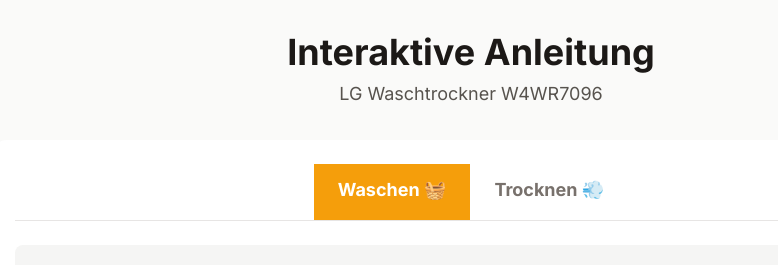
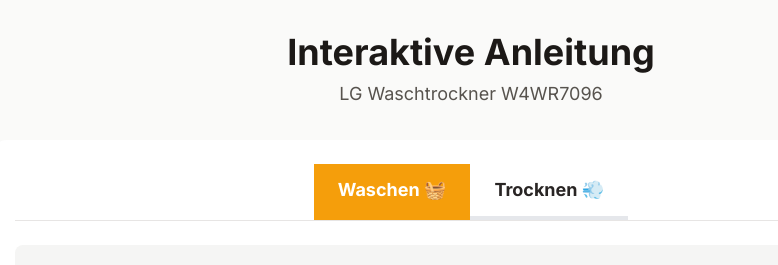
Before and after one commit to konstantinb99/konstantinb99.github.io, a plain HTML site: page index.html in a window 1280 px wide. Shown: the top 265 px of the page, without its empty margins (169-947 px from the left). Drawn offline with nearby package versions, Linux system fonts and the light colour scheme.

Commit message:
index.html

```diff
--- a/index.html
+++ b/index.html
@@ -45,7 +45,7 @@
             <!-- Tab Navigation -->
             <div class="flex justify-center border-b border-stone-200 mb-6">
                 <button id="tab-waschen" class="tab-btn tab-active text-lg font-semibold py-3 px-6 border-b-4 transition-colors duration-300">Waschen 🧺</button>
-                <button id="tab-trocknen" class="tab-btn text-lg font-semibold py-3 px-6 border-b-4 border-transparent text-stone-500 hover:text-amber-500 hover:border-amber-200 transition-colors duration-300">Trocknen 💨</button>
+                <button id="tab-trocknen" class="tab-btn text-lg font-semibold py-3 px-6 border-b-4 transition-colors duration-300">Trocknen 💨</button>
             </div>
 
             <!-- Content Sections -->
```
